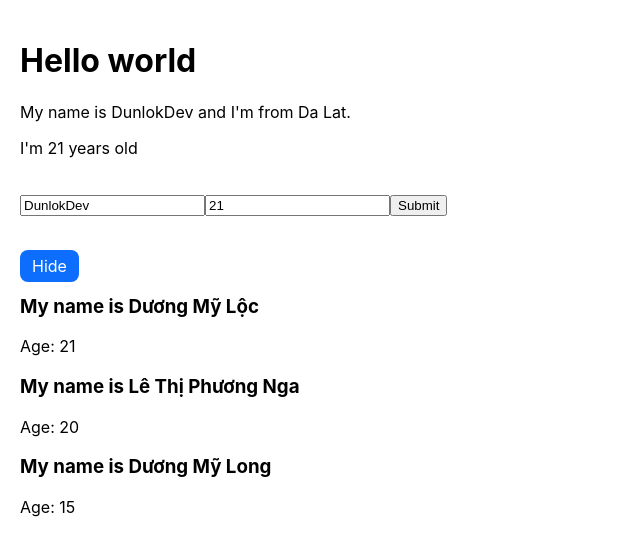
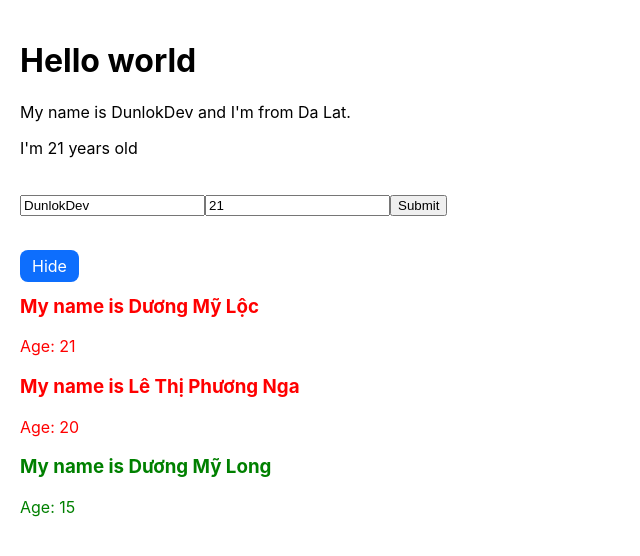
Before and after one commit to dunlokdev/Learn-ReactJS, a React (Create React App) app in the folder reactjs-app-base/: page / in a window 1280 px wide. Shown: the top 556 px of the page, without its empty margins (0-640 px from the left). Built offline with nearby package versions, Linux system fonts and the light colour scheme.

Commit message:
fix function handleOnChange

```diff
--- a/reactjs-app-base/src/App.scss
+++ b/reactjs-app-base/src/App.scss
@@ -1,9 +1,3 @@
-.btn {
-  padding: 6px 12px;
-  background-color: #0d6efd;
-  color: #fff;
-  border-radius: 8px;
-}
 body {
   margin: 0;
   padding: 20px;
--- a/reactjs-app-base/src/components/AddUserInfo.js
+++ b/reactjs-app-base/src/components/AddUserInfo.js
@@ -17,9 +17,16 @@ class AddUserInfo extends React.Component {
     });
   }
 
-  handleOnChangeInput = (event) => {
+  handleOnChangeName = (event) => {
     this.setState({
       name: event.target.value,
+    });
+  };
+
+  handleOnChangeAge = (event) => {
+    this.setState({
+      // ! bad code this.state.age = event.target.age
+      age: event.target.value,
     });
   };
 
@@ -47,14 +54,14 @@ class AddUserInfo extends React.Component {
             type='text'
             value={this.state.name}
             onChange={(event) => {
-              this.handleOnChangeInput(event);
+              this.handleOnChangeName(event);
             }}
           />
           <input
             type='text'
             value={this.state.age}
             onChange={(event) => {
-              this.handleOnChangeInput(event);
+              this.handleOnChangeAge(event);
             }}
           />
           <button>Submit</button>
--- a/reactjs-app-base/src/components/UseInfo.js
+++ b/reactjs-app-base/src/components/UseInfo.js
@@ -1,4 +1,5 @@
 import React from 'react';
+import './UserInfo.scss';
 
 class UserInfo extends React.Component {
   state = {
@@ -30,7 +31,10 @@ class UserInfo extends React.Component {
           <div>
             {listUser.map((user) => {
               return (
-                <div key={user.id}>
+                <div
+                  key={user.id}
+                  className={user.age > 18 ? 'text-red' : 'text-green'}
+                >
                   <h3>My name is {user.name}</h3>
                   <p>Age: {user.age}</p>
                 </div>
--- /dev/null
+++ b/reactjs-app-base/src/components/UserInfo.scss
@@ -0,0 +1,12 @@
+.btn {
+  padding: 6px 12px;
+  background-color: #0d6efd;
+  color: #fff;
+  border-radius: 8px;
+}
+.text-red {
+  color: red;
+}
+.text-green {
+  color: green;
+}
```
